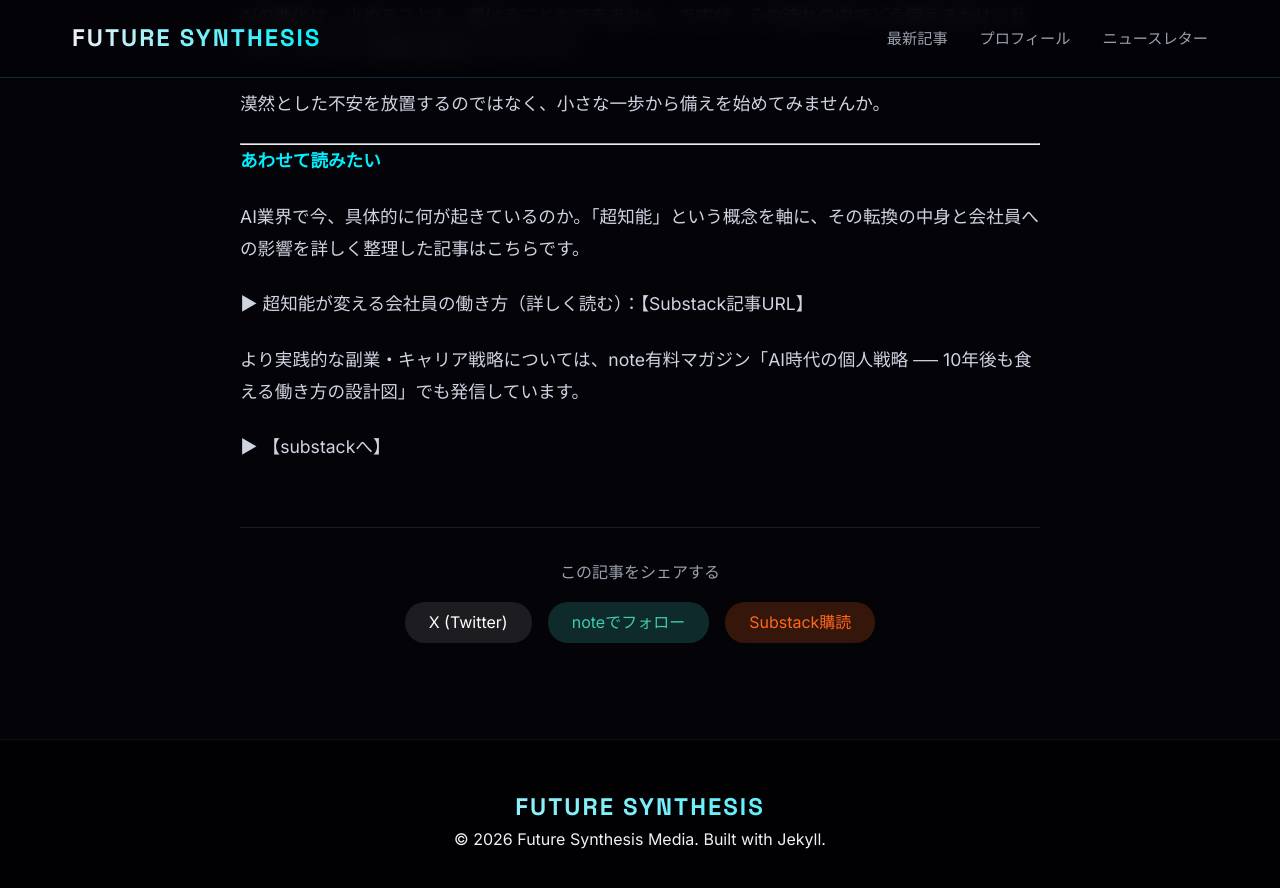
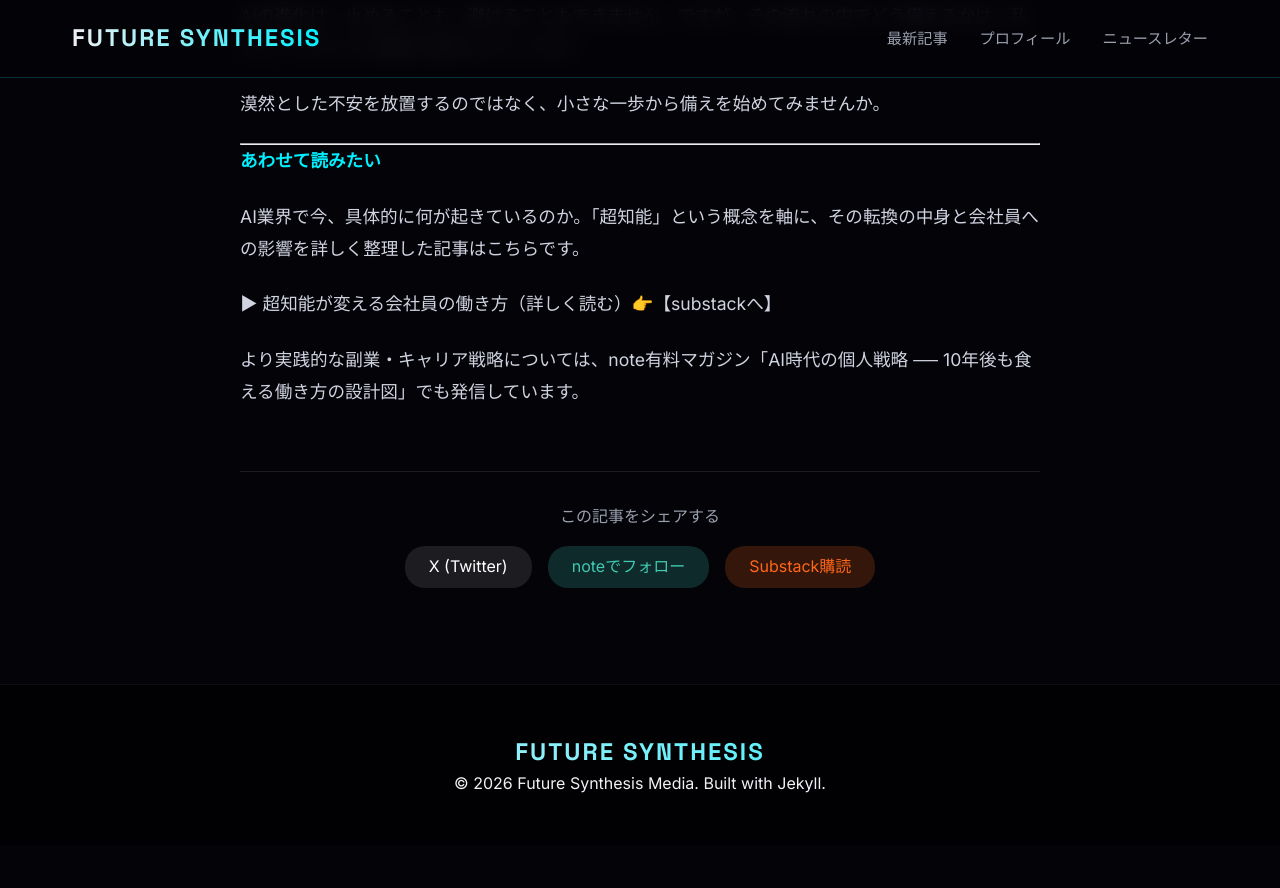
Before and after one commit to phity-j/future_synthesis, a Jekyll site: the page built from _posts/2026-07-03-ai3.md, in a window 1280 px wide and 900 px high, scrolled down 2183 px. Shown: the top 888 px of the window. Built offline with Jekyll 4.4.1, drawn with Linux system fonts in a browser that asks for light colours; our own code applies the rules of GitHub Pages for plain Markdown files; after the commit the page ends 3028 px from its top, so only the background shows below that.

Commit message:
Update _posts/2026-07-03-ai3.md (via Pages CMS)

```diff
--- a/_posts/2026-07-03-ai3.md
+++ b/_posts/2026-07-03-ai3.md
@@ -51,8 +51,6 @@ AIの進化は、止めることも、避けることもできません。です
 
 AI業界で今、具体的に何が起きているのか。「超知能」という概念を軸に、その転換の中身と会社員への影響を詳しく整理した記事はこちらです。
 
-▶ 超知能が変える会社員の働き方（詳しく読む）：【Substack記事URL】
+▶ 超知能が変える会社員の働き方（詳しく読む）👉【[substackへ](https://phity.substack.com/p/3)】
 
 より実践的な副業・キャリア戦略については、note有料マガジン「AI時代の個人戦略 ── 10年後も食える働き方の設計図」でも発信しています。
-
-▶ 【[substackへ](https://phity.substack.com/p/3)】
```
